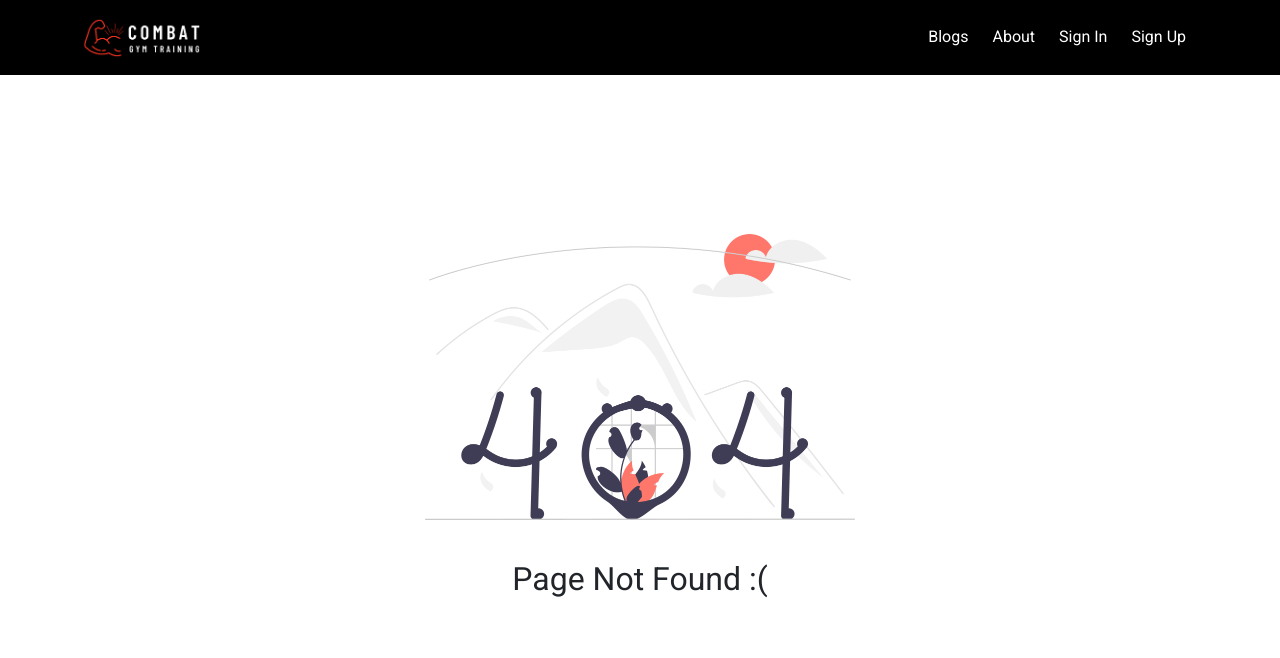
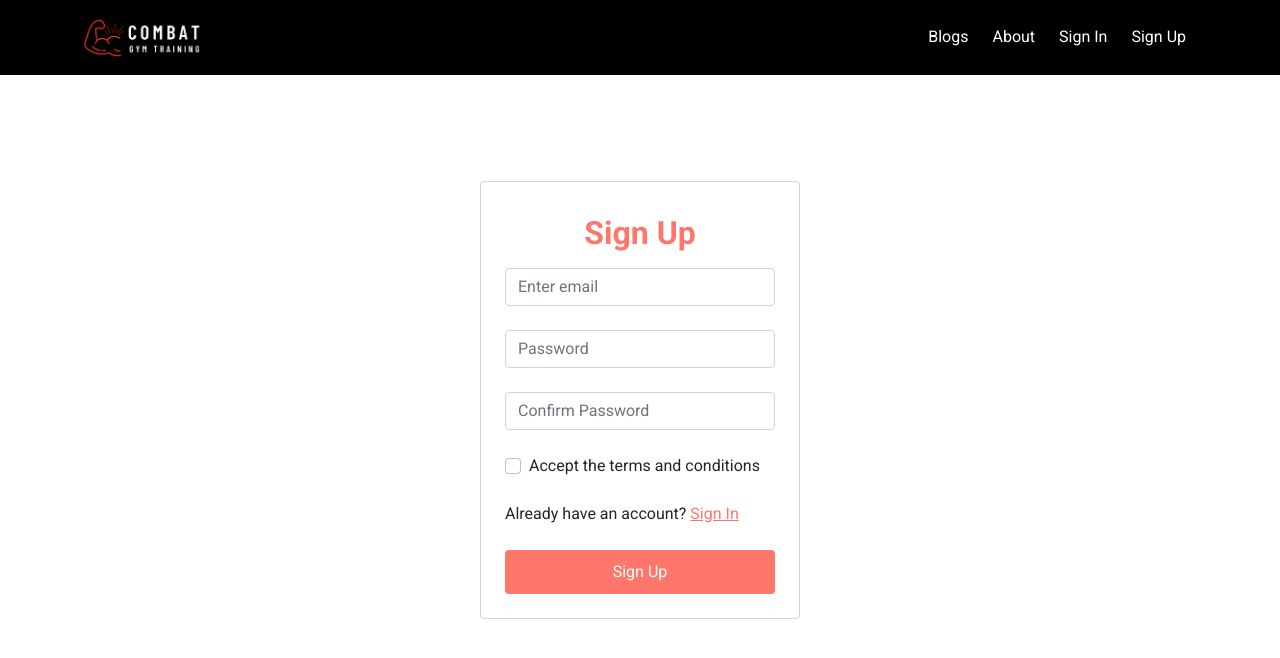
Before and after one commit to technayan/combat-gym-training, a React (Create React App) app: page /signup in a window 1280 px wide. Before the commit this address had no page. Shown: the top 658 px of the page. Built offline with nearby package versions, Linux system fonts and the light colour scheme; the HTML template or start-up script is replaced by a standard one.

Commit message:
Created Signup form

```diff
--- a/src/App.js
+++ b/src/App.js
@@ -6,6 +6,7 @@ import Home from './components/Home/Home';
 import Checkout from './components/Checkout/Checkout';
 import NotFound from './components/NotFound/NotFound';
 import SignIn from './components/SignIn/SignIn';
+import SignUp from './components/SignUp/SignUp';
 
 function App() {
   return (
@@ -16,6 +17,7 @@ function App() {
         <Route path='/home' element={<Home />} />
         <Route path='/checkout/:id' element={<Checkout />} />
         <Route path='/signin' element={<SignIn />} />
+        <Route path='/signup' element={<SignUp />} />
 
         <Route path='*' element={<NotFound />} />
       </Routes>
--- /dev/null
+++ b/src/components/SignUp/SignUp.js
@@ -0,0 +1,36 @@
+import React from 'react'
+import { Button, Form } from 'react-bootstrap'
+import { Link } from 'react-router-dom'
+
+const SignUp = () => {
+  const handleSignUp = (e) => {
+    e.preventDefault()
+  }
+  return (
+    <div className="form-container d-flex justify-content-center align-items-center">
+      <Form onSubmit={handleSignUp} className="form p-3 p-md-4 rounded">
+        <h2 className="form-title text-center py-2">Sign Up</h2>
+        <Form.Group className="mb-4" controlId="formBasicEmail">
+          <Form.Control type="email" placeholder="Enter email" required />
+        </Form.Group>
+
+        <Form.Group className="mb-4" controlId="formBasicPassword">
+          <Form.Control type="password" placeholder="Password" required />
+        </Form.Group>
+
+        <Form.Group className="mb-4" controlId="formBasicPassword">
+          <Form.Control type="password" placeholder="Confirm Password" required />
+        </Form.Group>
+        <Form.Group className="mb-3" controlId="formBasicCheckbox">
+          <Form.Check type="checkbox" label="Accept the terms and conditions" />
+        </Form.Group>
+        <p className="py-2">Already have an account? <Link className="form-link" to={'/signin'}>Sign In</Link></p>
+        <Button className="w-100 submit-btn" variant="primary" type="submit">
+          Sign Up
+        </Button>
+      </Form>
+    </div>
+  )
+}
+
+export default SignUp
```
